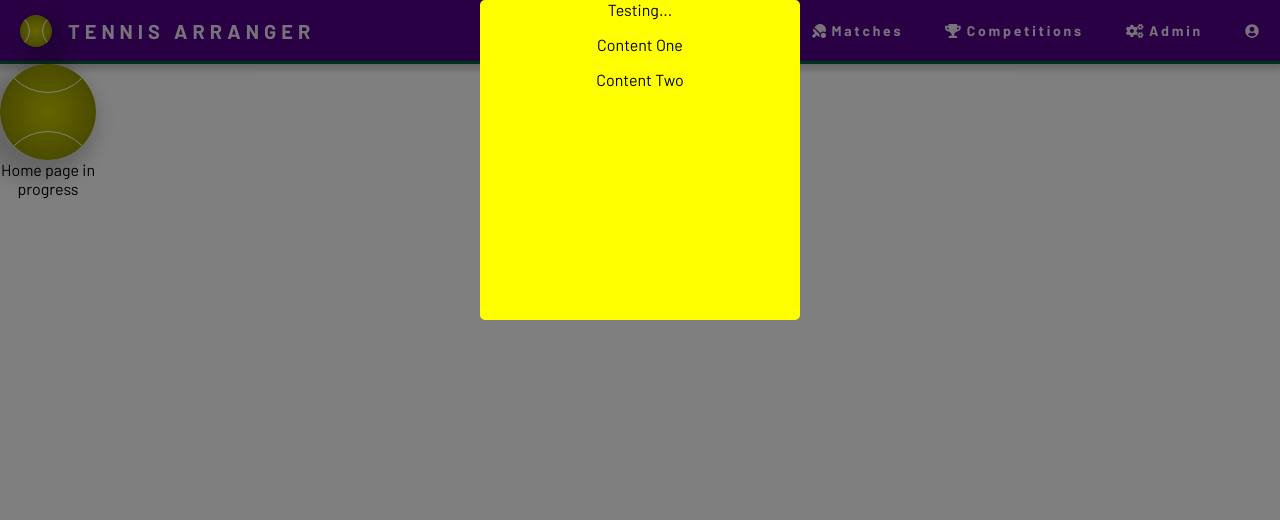
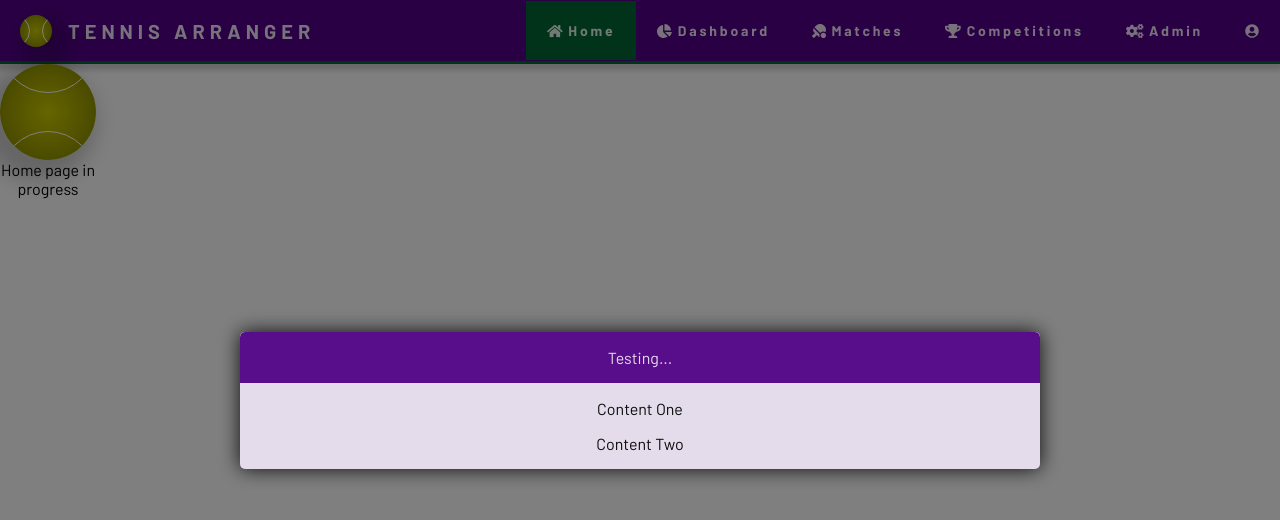
Before and after one commit to JustinRickard/TennisMatchArranger, an Angular app in the folder frontend/portal/: page /home in a window 1280 px wide. Shown: the top 520 px of the page. Built offline with nearby package versions, Linux system fonts and the light colour scheme.

Commit message:
Improve modal appearance

```diff
--- a/frontend/portal/src/app/shared/modal/modal.component.scss
+++ b/frontend/portal/src/app/shared/modal/modal.component.scss
@@ -5,6 +5,19 @@
     flex-direction: row;
     align-items: center;
     justify-content: center;
+    position: fixed;
+    height: 100%;
+    width: 100%;
+    top: 0;
+    left: 0;
+
+    .modal-dialog, .modal-dialog .modal-content {
+        border-radius: $modal-border-radius;
+    }
+    .modal-dialog .modal-header {
+        border-radius: $modal-border-radius $modal-border-radius 0 0;
+    }
+
     .overlay {
         position: fixed; /* Sit on top of the page content */
         display: none; /* Hidden by default */
@@ -22,17 +35,39 @@
         }
     }
 
-.modal-dialog {
-    position: fixed;
-    z-index: $z-index-modal-content;
-    width: 20rem; // TODO: make less static
-    height: 20rem;
-    background-color: yellow;
-    border-radius: 5px;
+    .modal-header {
+        background-color: $color-primary;
+        color: $text-color-lightest-primary;
+        padding: 1rem;
+        font-size: 16px;
+        border-bottom-right-radius: 0;
+        border-bottom-left-radius: 0;
+    }
 
-    .modal-content {
+    .modal-dialog {
+        position: fixed;
+        z-index: $z-index-modal-content;
+        width: 50rem;
+        max-width: 95%;
+        max-height: 95%;
+        overflow: auto;
+        background-color: $text-color-lightest-primary;
+        opacity: 0.9;
+        box-shadow: $modal-box-shadow;
+
+        &.tiny {
+            width: 20rem;
+        }
+        &.small {
+            width: 35rem;
+        }
+        &.large {
+            width: 75rem;
+        }
+
+        .modal-content {
 
 
+        }
     }
 }
-}
--- a/frontend/portal/src/global-styles/variables.scss
+++ b/frontend/portal/src/global-styles/variables.scss
@@ -6,3 +6,6 @@ $text-color-lightest-secondary: rgb(229, 245, 237);;
 
 $z-index-modal-overlay: 2;
 $z-index-modal-content: 3;
+
+$modal-border-radius: 5px;
+$modal-box-shadow: 0px 0px 20px #000000;
```
